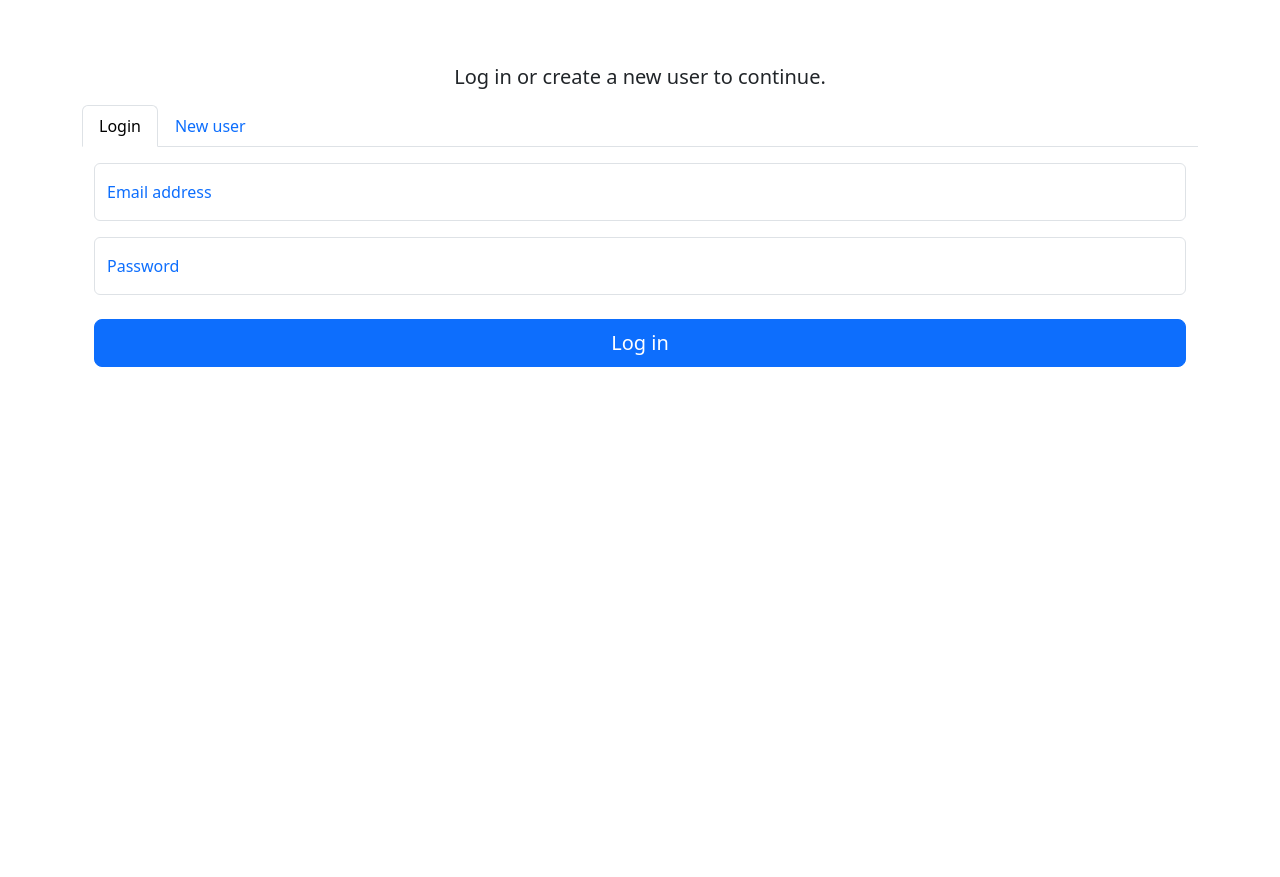
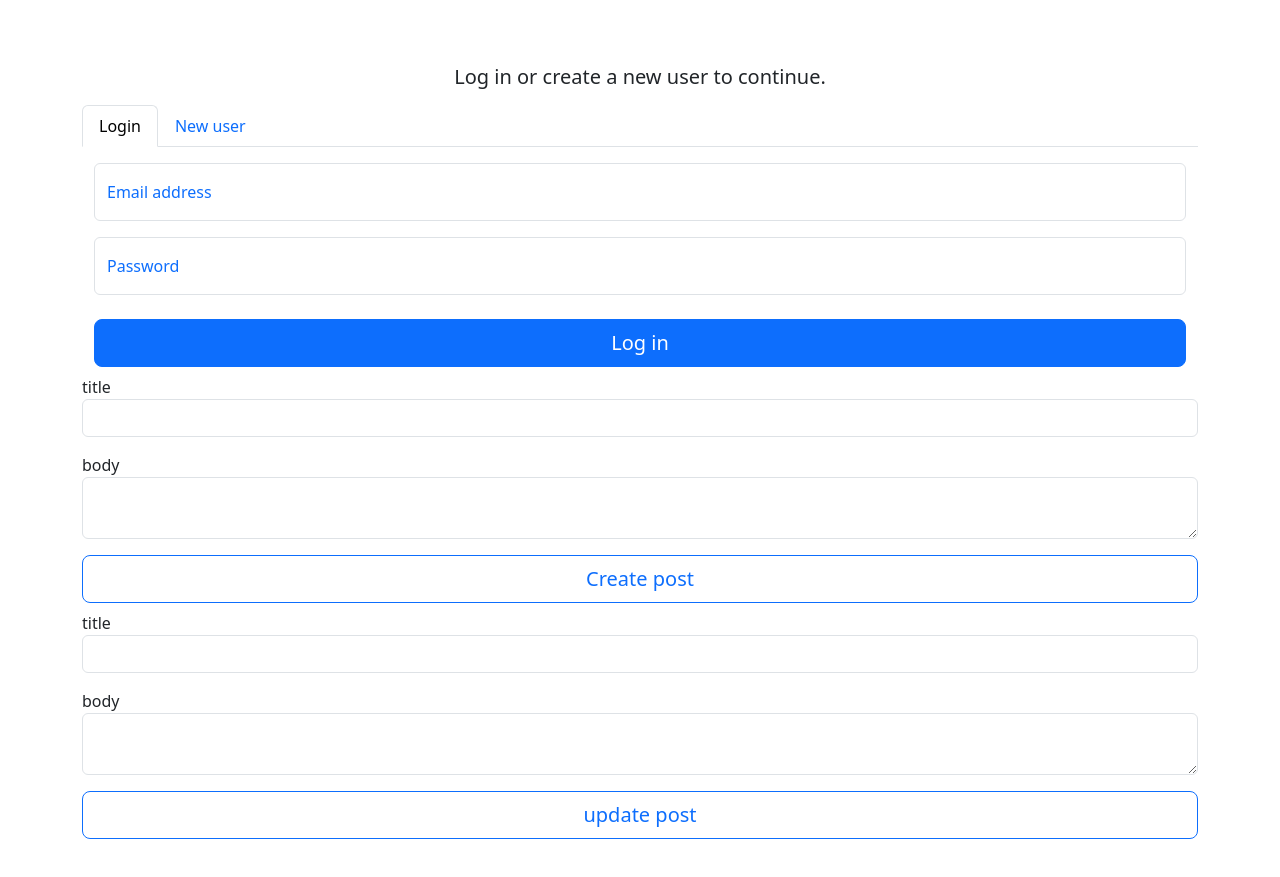
Before and after one commit to DWNWND/JS2-CA, a website with bundled scripts: page index.html in a window 1280 px wide. Shown: the part 63-940 px from the top of the page. Before the commit the page ends 800 px from the top, so only its background shows below. Built offline with nearby package versions, Linux system fonts and the light colour scheme; files whose address does not match are found by name.

Commit message:
added test-content

```diff
--- a/index.html
+++ b/index.html
@@ -80,6 +80,33 @@
               </div>
             </form>
           </div>
+          <div class="post-example"></div>
+        </div>
+        <div class="create-post-example">
+          <form id="createPost">
+            <div class="form-group mb-3">
+              <label for="title">title</label>
+              <input class="form-control" type="text" name="title" id="title-newPost" required maxlength="100" />
+            </div>
+            <div class="form-group mb-3">
+              <label for="body">body</label>
+              <textarea class="form-control" type="text" name="body" id="body-newPost" maxlength="100"></textarea>
+            </div>
+            <button for="createPost" class="btn btn-outline-primary btn-lg w-100">Create post</button>
+          </form>
+        </div>
+        <div class="update-post-example">
+          <form id="updatePost">
+            <div class="form-group mb-3">
+              <label for="title">title</label>
+              <input class="form-control" type="text" name="title" id="title-updatePost" required maxlength="100" />
+            </div>
+            <div class="form-group mb-3">
+              <label for="body">body</label>
+              <textarea class="form-control" type="text" name="body" id="body-updatePost" maxlength="100"></textarea>
+            </div>
+            <button for="updatePost" class="btn btn-outline-primary btn-lg w-100">update post</button>
+          </form>
         </div>
       </div>
     </main>
```
